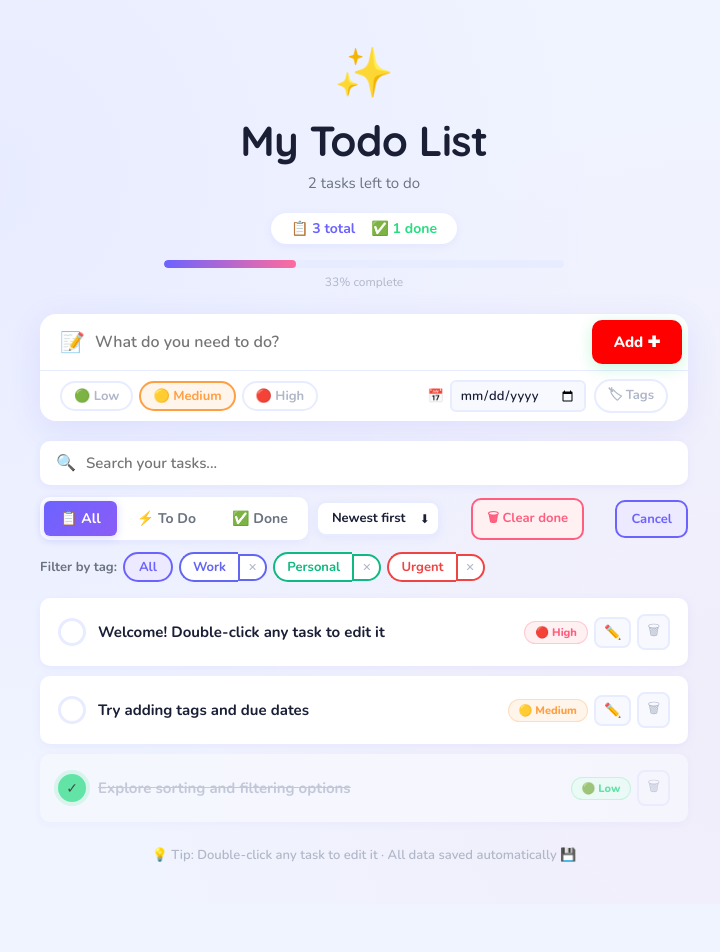
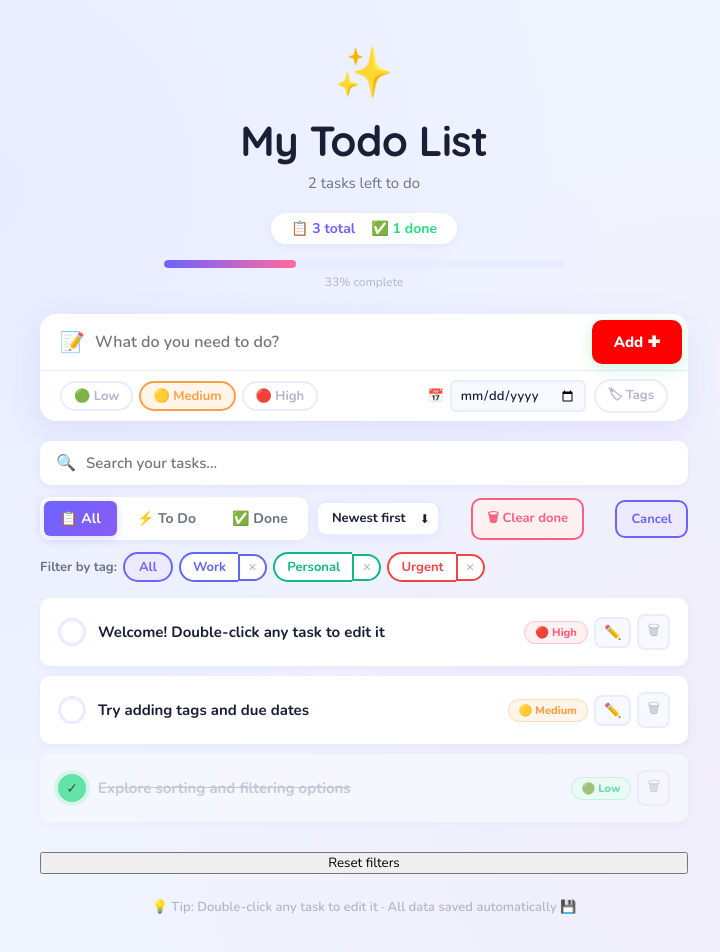
Before and after one commit to Gouthamipoojary/To-Do, a React (Vite) app: page / in a window 1280 px wide. Shown: the top 952 px of the page, without its empty margins (276-996 px from the left). Before the commit the page ends 904 px from the top, so only its background shows below. Built offline with nearby package versions, Linux system fonts and the light colour scheme.

Commit message:
feat: update src/components/TodoList.tsx for "resname the Cancel button to Reset filters in To-Do repo"

```diff
--- a/src/components/TodoList.tsx
+++ b/src/components/TodoList.tsx
@@ -38,6 +38,7 @@ export function TodoList({ todos, tags, onToggle, onDelete, onUpdate }: TodoList
           onUpdate={onUpdate}
         />
       ))}
+      <button style={{ marginTop: 20 }}>Reset filters</button>
     </div>
   );
 }
```
